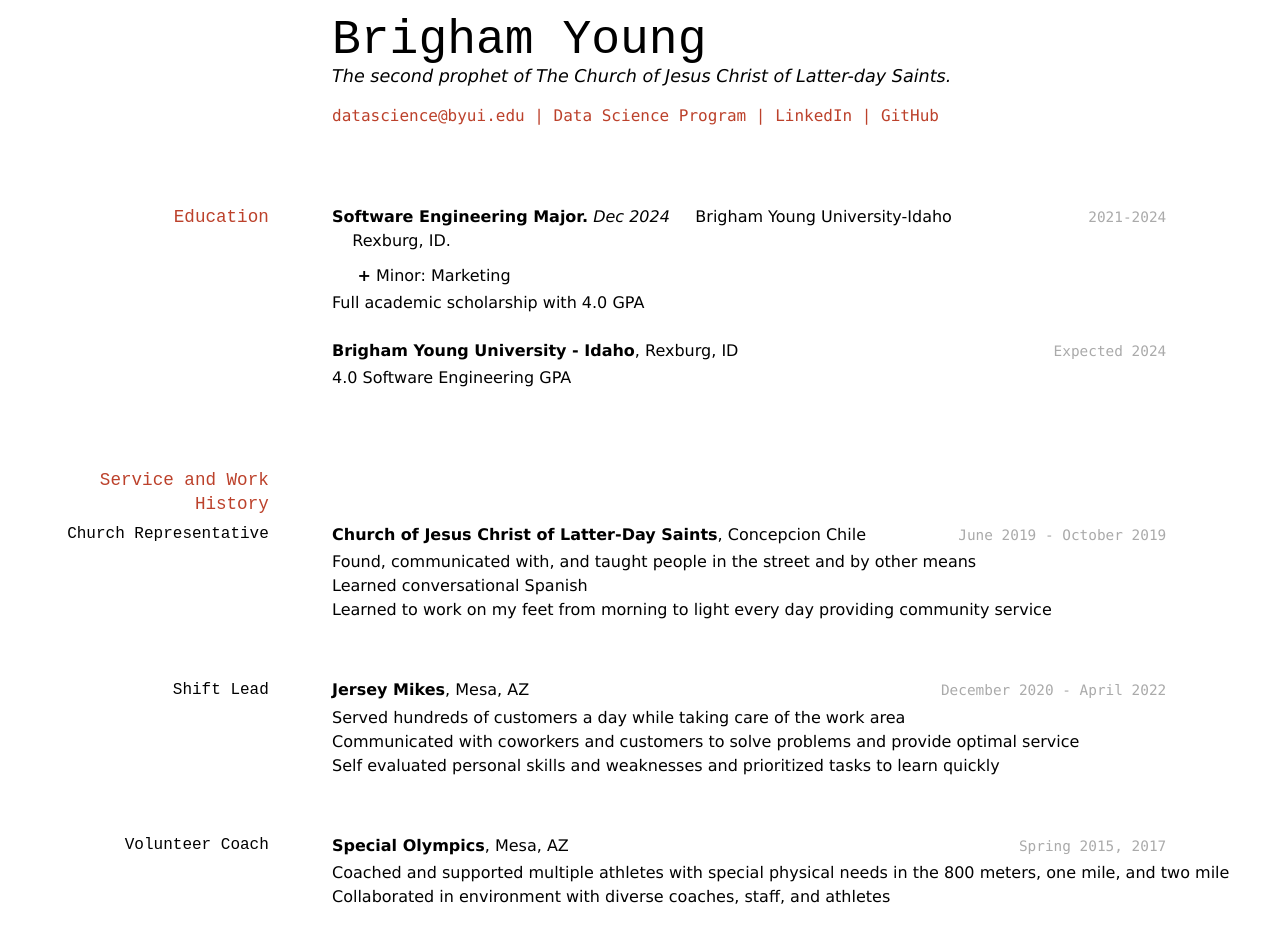
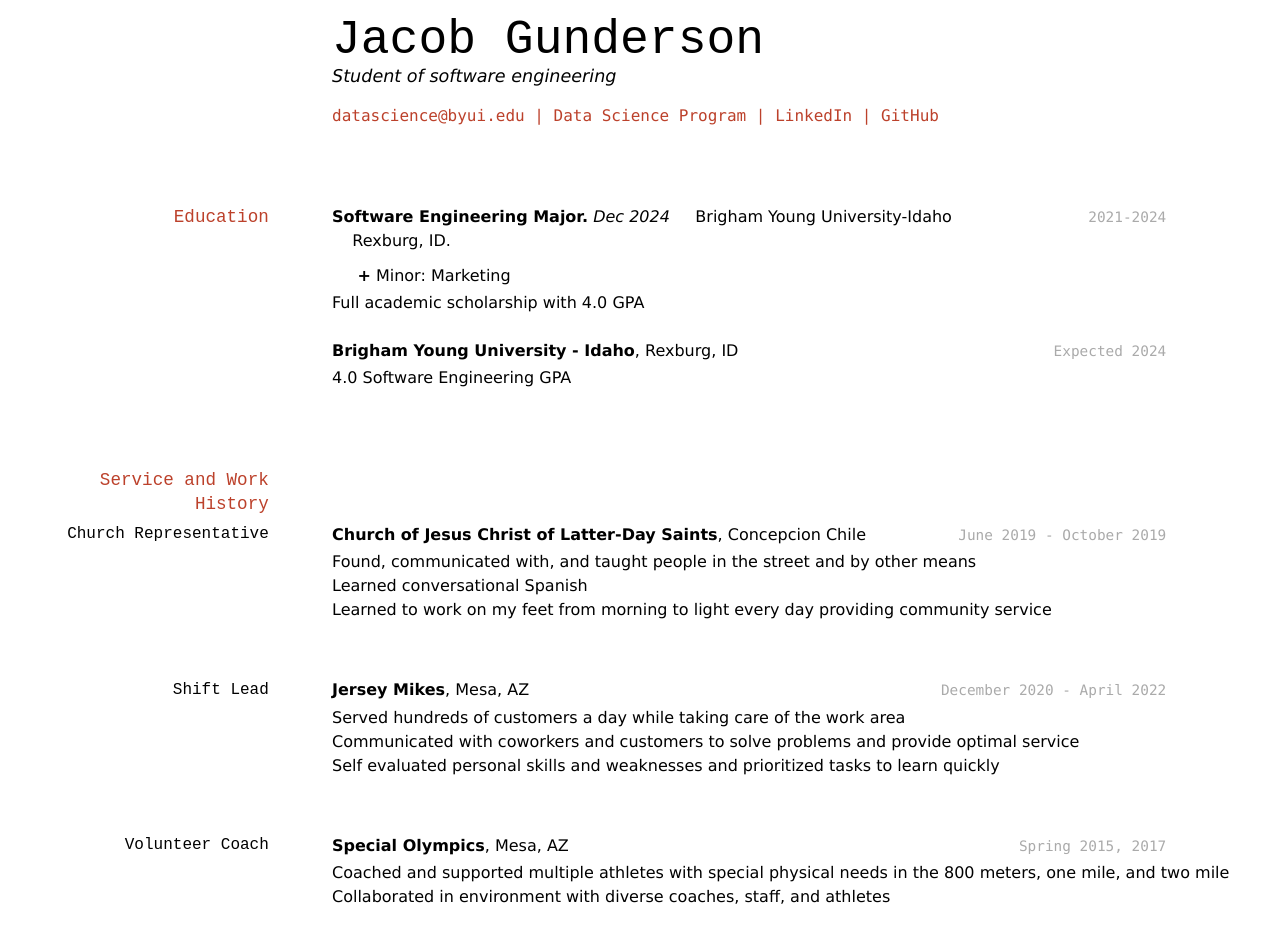
Before and after one commit to jegunderson/Gunderson-Resume_2, a Jekyll site: the page built from docs/index.md, in a window 1280 px wide. Built offline with Jekyll 4.4.1, drawn with Linux system fonts in a browser that asks for light colours.

Commit message:
not Brigham Young

```diff
--- a/docs/index.md
+++ b/docs/index.md
@@ -2,8 +2,8 @@
 layout: cv
 title: Jacob Gunderson's Resume
 ---
-# Brigham Young
-The second prophet of The Church of Jesus Christ of Latter-day Saints.
+# Jacob Gunderson
+Student of software engineering
 
 <div id="webaddress">
 <a href="datascience@byui.edu">datascience@byui.edu</a>
```
